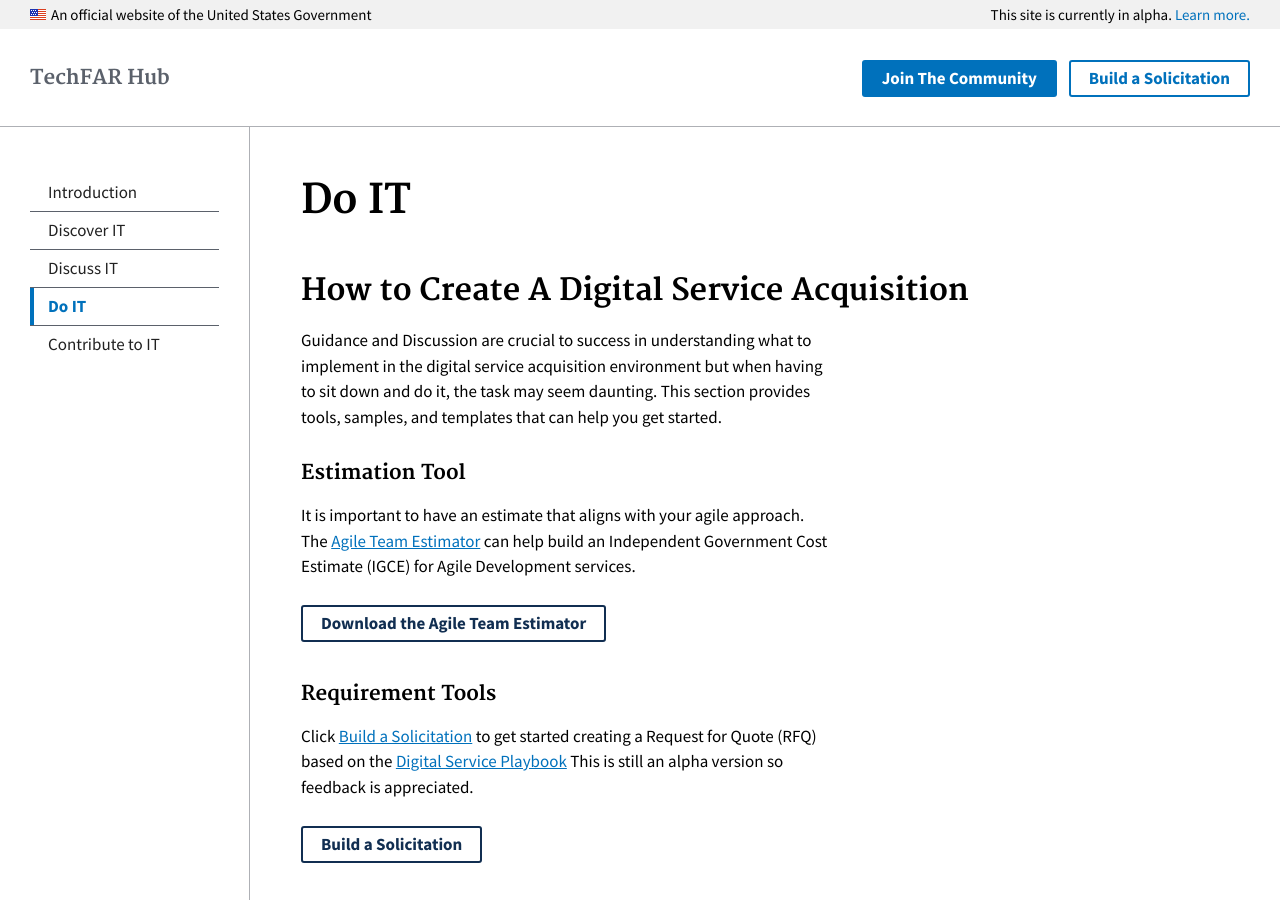
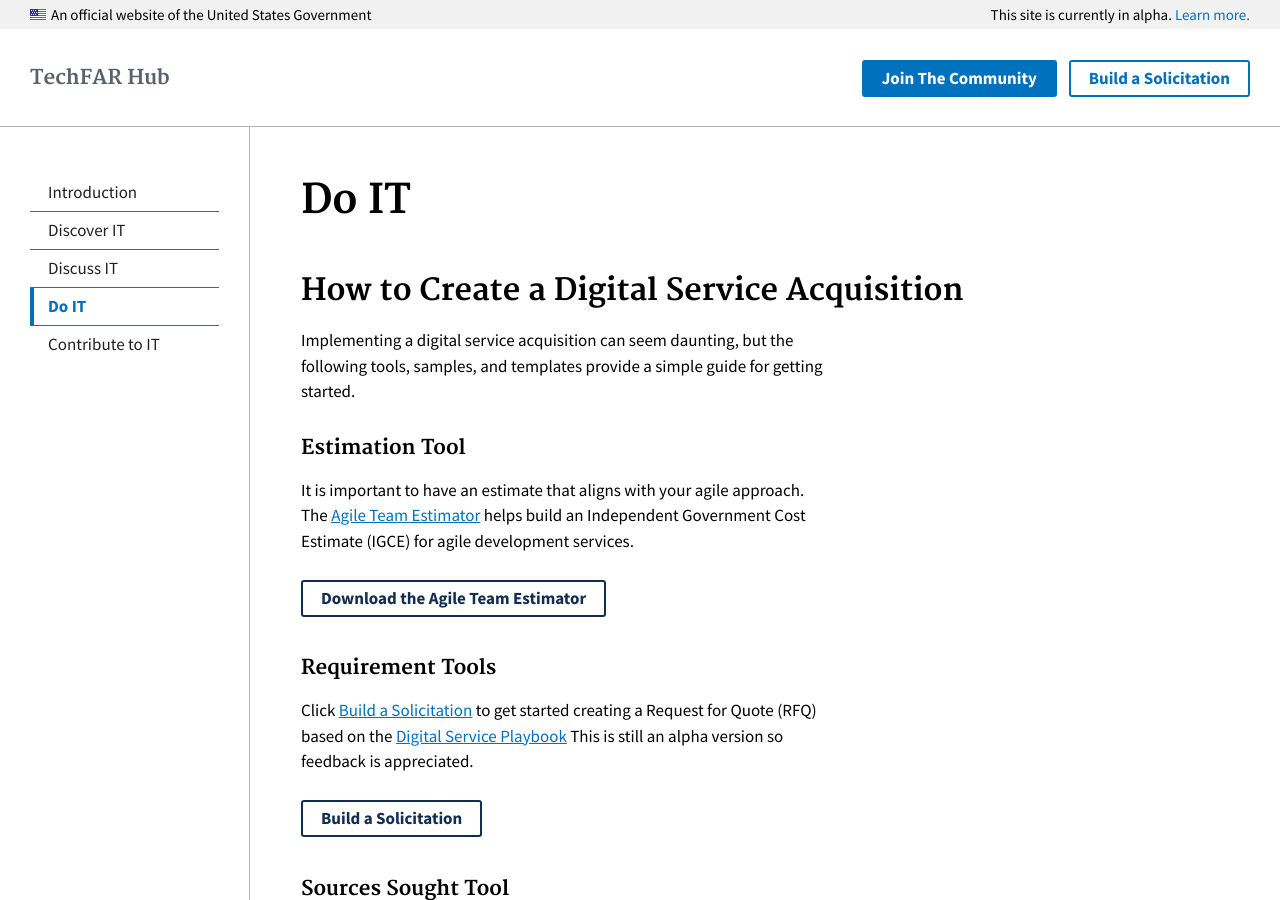
Before and after one commit to usds/techfar-hub, a Jekyll site: the page built from _topics/3_do-IT.md, in a window 1280 px wide and 900 px high. Built offline with Jekyll 4.4.1, drawn with Linux system fonts in a browser that asks for light colours.

Commit message:
made comms edits

```diff
--- a/_topics/3_do-IT.md
+++ b/_topics/3_do-IT.md
@@ -5,13 +5,13 @@
 title: Do IT
 ---
 
-## How to Create A Digital Service Acquisition
+## How to Create a Digital Service Acquisition
 
-Guidance and Discussion are crucial to success in understanding what to implement in the digital service acquisition environment but when having to sit down and do it, the task may seem daunting. This section provides tools, samples, and templates that can help you get started.
+Implementing a digital service acquisition can seem daunting, but the following tools, samples, and templates provide a simple guide for getting started.
 
 ### Estimation Tool
 
-It is important to have an estimate that aligns with your agile approach. The [Agile Team Estimator](https://acquisition-planning-beta.herokuapp.com/agile_estimator) can help build an Independent Government Cost Estimate (IGCE) for Agile Development services.
+It is important to have an estimate that aligns with your agile approach. The [Agile Team Estimator](https://acquisition-planning-beta.herokuapp.com/agile_estimator) helps build an Independent Government Cost Estimate (IGCE) for agile development services.
 
 <a class="usa-button-outline usa-button-active" type="button"  href="https://acquisition-planning-beta.herokuapp.com/agile_estimator">Download the Agile Team Estimator</a>
 
```
